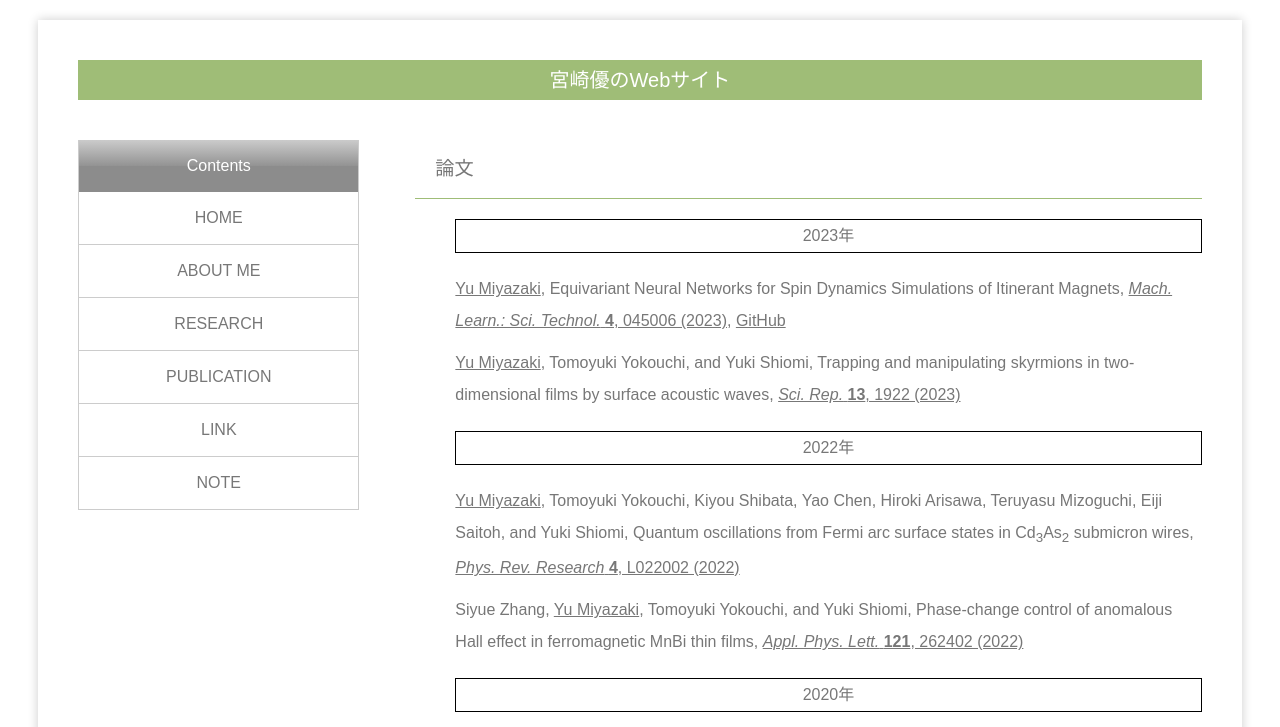
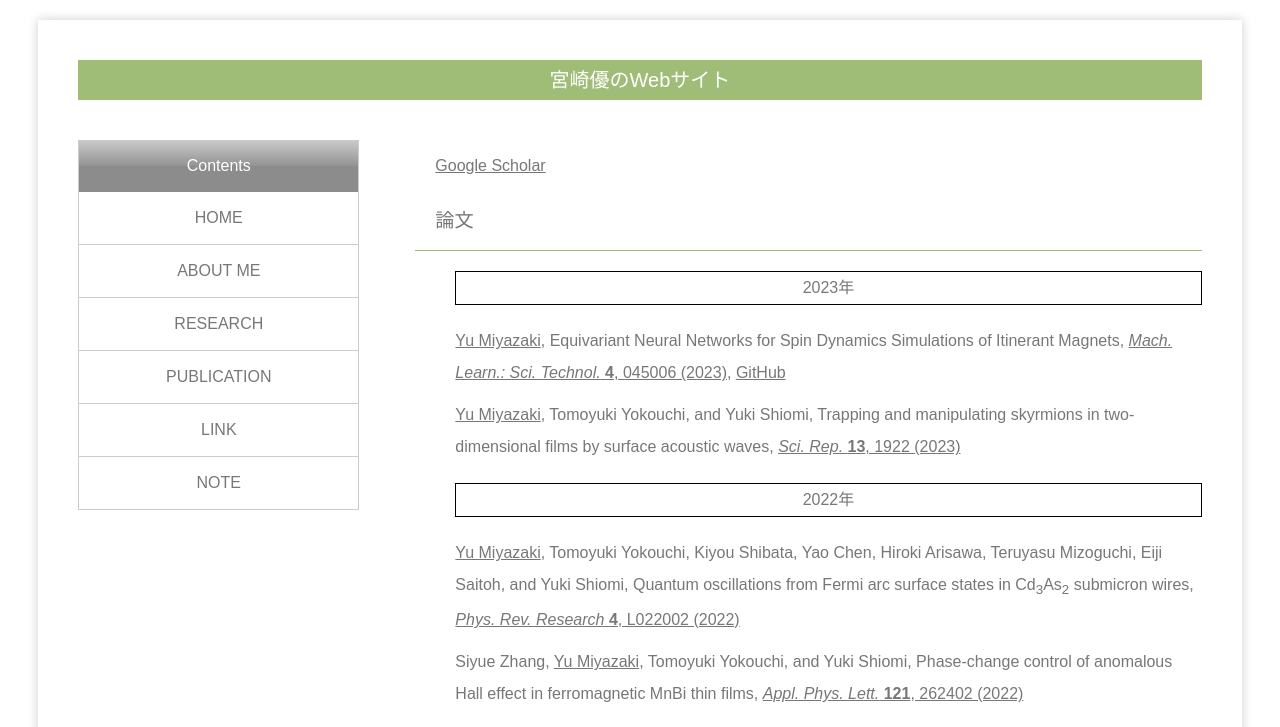
Before and after one commit to Miyazaki-Yu/webpage, a plain HTML site: page publication.html in a window 1280 px wide. Shown: the top 727 px of the page. Drawn offline with nearby package versions, Linux system fonts and the light colour scheme.

Commit message:
Update publication.html

```diff
--- a/publication.html
+++ b/publication.html
@@ -36,6 +36,7 @@
 
 				<div id="main">
 					<section id="paper">
+						<p><a href="https://scholar.google.co.jp/citations?user=_l-8thYAAAAJ&hl=ja">Google Scholar</a></p>
 						<h2>論文</h2>
 						<dl>
 							<dt>2023年</dt>
```
